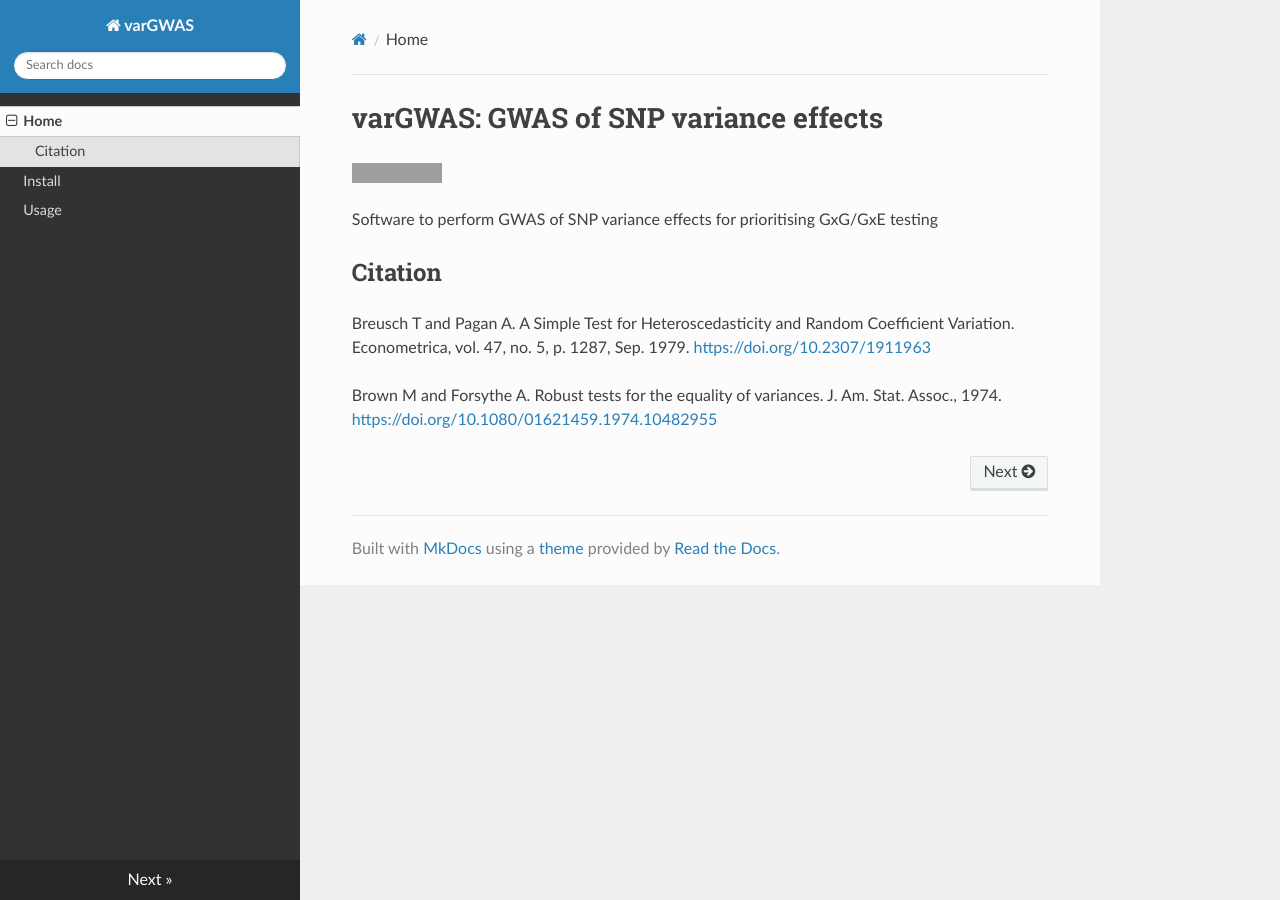
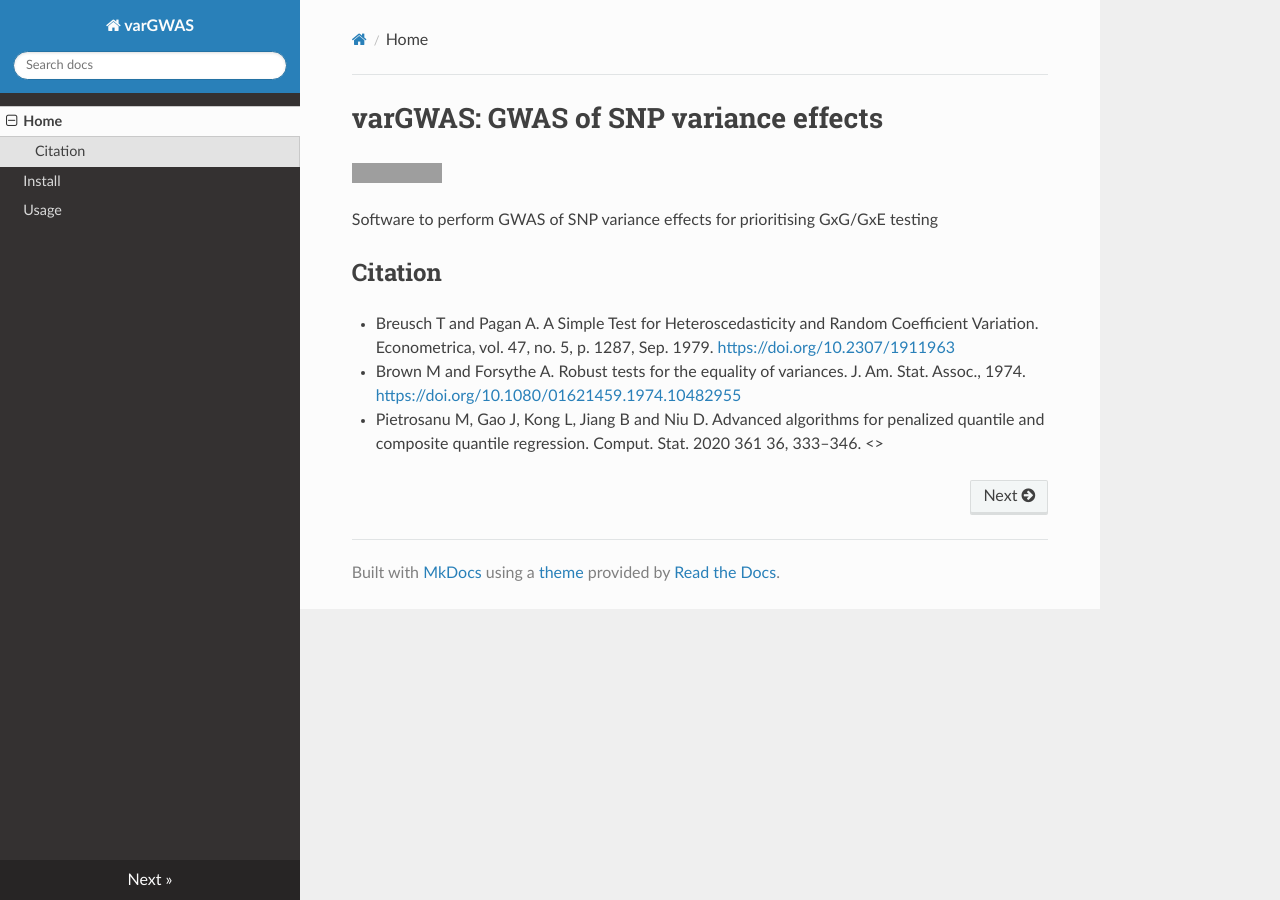
Before and after one commit to MRCIEU/varGWAS, an MkDocs documentation site: the page built from mkdocs/index.md, in a window 1280 px wide. Built offline with MkDocs 1.6.1, drawn with Linux system fonts in a browser that asks for light colours; nearby versions of some CDN libraries; grey boxes are pictures that could not be loaded.

Commit message:
increased reps

```diff
--- a/mkdocs/index.md
+++ b/mkdocs/index.md
@@ -8,6 +8,6 @@ Software to perform GWAS of SNP variance effects for prioritising GxG/GxE testin
 
 ## Citation
 
-Breusch T and Pagan A. A Simple Test for Heteroscedasticity and Random Coefficient Variation. Econometrica, vol. 47, no. 5, p. 1287, Sep. 1979. <https://doi.org/10.2307/1911963>
-
-Brown M and Forsythe A. Robust tests for the equality of variances. J. Am. Stat. Assoc., 1974. <https://doi.org/10.1080/01621459.1974.10482955>
+- Breusch T and Pagan A. A Simple Test for Heteroscedasticity and Random Coefficient Variation. Econometrica, vol. 47, no. 5, p. 1287, Sep. 1979. <https://doi.org/10.2307/1911963>
+- Brown M and Forsythe A. Robust tests for the equality of variances. J. Am. Stat. Assoc., 1974. <https://doi.org/10.1080/01621459.1974.10482955>
+- Pietrosanu M, Gao J, Kong L, Jiang B and Niu D. Advanced algorithms for penalized quantile and composite quantile regression. Comput. Stat. 2020 361 36, 333–346. <>
```
Also changed, not shown: 3 other files.
